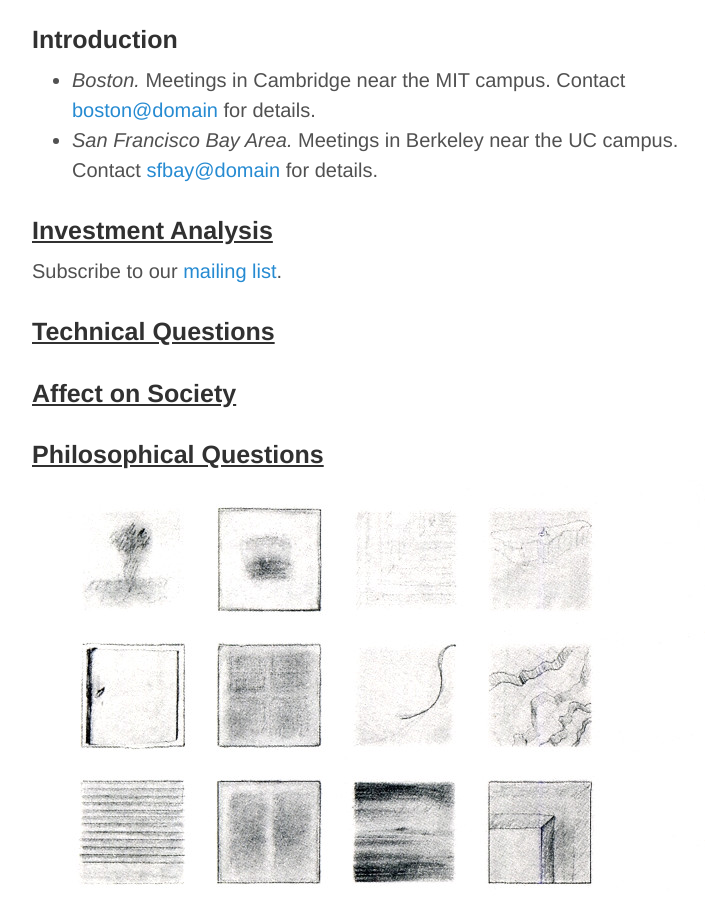
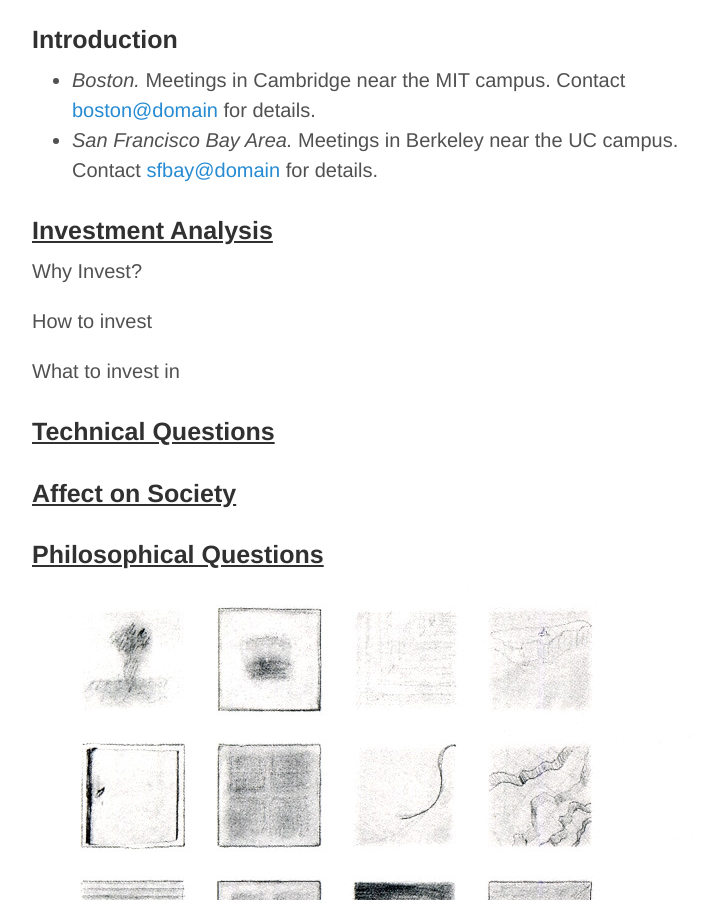
Before and after one commit to Cryptoeconomics/cryptoeconomics.github.io, a Jekyll site: the page built from index.html, in a window 1280 px wide and 900 px high, scrolled down 847 px. Shown: the whole window, without its empty margins (258-965 px from the left). Built offline with Jekyll 4.4.1, drawn with Linux system fonts in a browser that asks for light colours.

Commit message:
add subtext

```diff
--- a/index.html
+++ b/index.html
@@ -22,7 +22,8 @@ title: Home
 
 <h3 id="mailing-list"><u>Investment Analysis</u></h3>
 
-<p>Subscribe to our <a href="/list">mailing list</a>.</p>
+<p>Why Invest?</p>            <p>How to invest</p>
+<p>What to invest in</p>
 
 <h3 id="mailing-list"><u>Technical Questions</u></h3>
 
```
